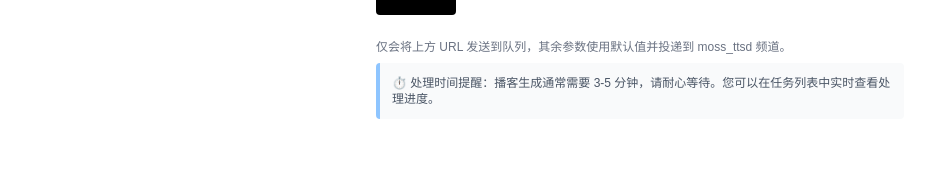
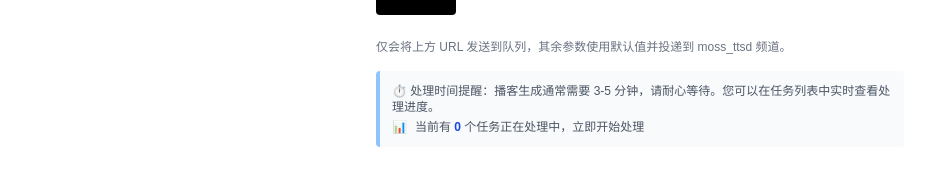
Before and after one commit to Drafffffff/aipodcast, a Next.js app: page /ttsd in a window 1280 px wide. Shown: the part 276-462 px from the top of the page, without its empty margins (0-935 px from the left). Built offline with nearby package versions, Linux system fonts and the light colour scheme; no server answers.

Commit message:
feat: 添加任务队列状态检查，优化预估等待时间提示

```diff
--- a/app/ttsd/page.tsx
+++ b/app/ttsd/page.tsx
@@ -1,6 +1,6 @@
 'use client'
 
-import { useState } from 'react'
+import { useState, useEffect } from 'react'
 import Link from 'next/link'
 import {
   DEFAULT_PODCAST_CONFIG,
@@ -16,6 +16,40 @@ export default function Page() {
   const [loading, setLoading] = useState(false)
   const [msg, setMsg] = useState<string | null>(null)
   const [error, setError] = useState<string | null>(null)
+  const [pendingTasks, setPendingTasks] = useState(0)
+  const [loadingPendingTasks, setLoadingPendingTasks] = useState(true)
+
+  // 获取进行中的任务数量
+  const fetchPendingTasks = async () => {
+    try {
+      const res = await fetch(`/api/pod_cast_gen?status=${TASK_STATUS.PENDING}`)
+      const result = await res.json()
+      if (res.ok) {
+        setPendingTasks(result.total || 0)
+      }
+    } catch (err) {
+      console.error('获取进行中任务数量失败:', err)
+    } finally {
+      setLoadingPendingTasks(false)
+    }
+  }
+
+  useEffect(() => {
+    fetchPendingTasks()
+  }, [])
+
+  // 计算预估等待时间
+  const getEstimatedWaitTime = () => {
+    if (pendingTasks === 0) return '立即开始处理'
+
+    const minMinutes = pendingTasks * 3
+    const maxMinutes = pendingTasks * 5
+
+    if (minMinutes === maxMinutes) {
+      return `预计等待 ${minMinutes} 分钟`
+    }
+    return `预计等待 ${minMinutes}-${maxMinutes} 分钟`
+  }
 
   async function handleSubmit(e: React.FormEvent) {
     e.preventDefault()
@@ -79,6 +113,8 @@ export default function Page() {
       }
 
       setMsg(MESSAGES.SUCCESS.TASK_SUBMITTED(taskId.toString()))
+      // 提交成功后刷新任务队列状态
+      fetchPendingTasks()
     } catch (err) {
       const message = err instanceof Error ? err.message : MESSAGES.ERROR.SUBMIT_FAILED
       setError(message)
@@ -132,9 +168,25 @@ export default function Page() {
       <p className="mt-6 text-xs text-gray-500">
         {MESSAGES.INFO.QUEUE_INFO}
       </p>
-      <p className="mt-2 text-xs text-gray-600 bg-gray-50 p-3 rounded border-l-4 border-blue-300">
-        {MESSAGES.INFO.PROCESSING_TIME}
-      </p>
+
+      {/* 任务队列状态和时间提示 */}
+      <div className="mt-4 text-xs text-gray-600 bg-gray-50 p-3 rounded border-l-4 border-blue-300">
+        <div className="space-y-1">
+          <p>{MESSAGES.INFO.PROCESSING_TIME}</p>
+          {loadingPendingTasks ? (
+            <p className="text-blue-600">
+              <span className="inline-block animate-pulse">⏳</span> 正在检查任务队列状态...
+            </p>
+          ) : (
+            <div className="flex items-center gap-2">
+              <span className="text-blue-600">📊</span>
+              <span>
+                当前有 <strong className="text-blue-700">{pendingTasks}</strong> 个任务正在处理中，{getEstimatedWaitTime()}
+              </span>
+            </div>
+          )}
+        </div>
+      </div>
     </div>
   )
 }
```
